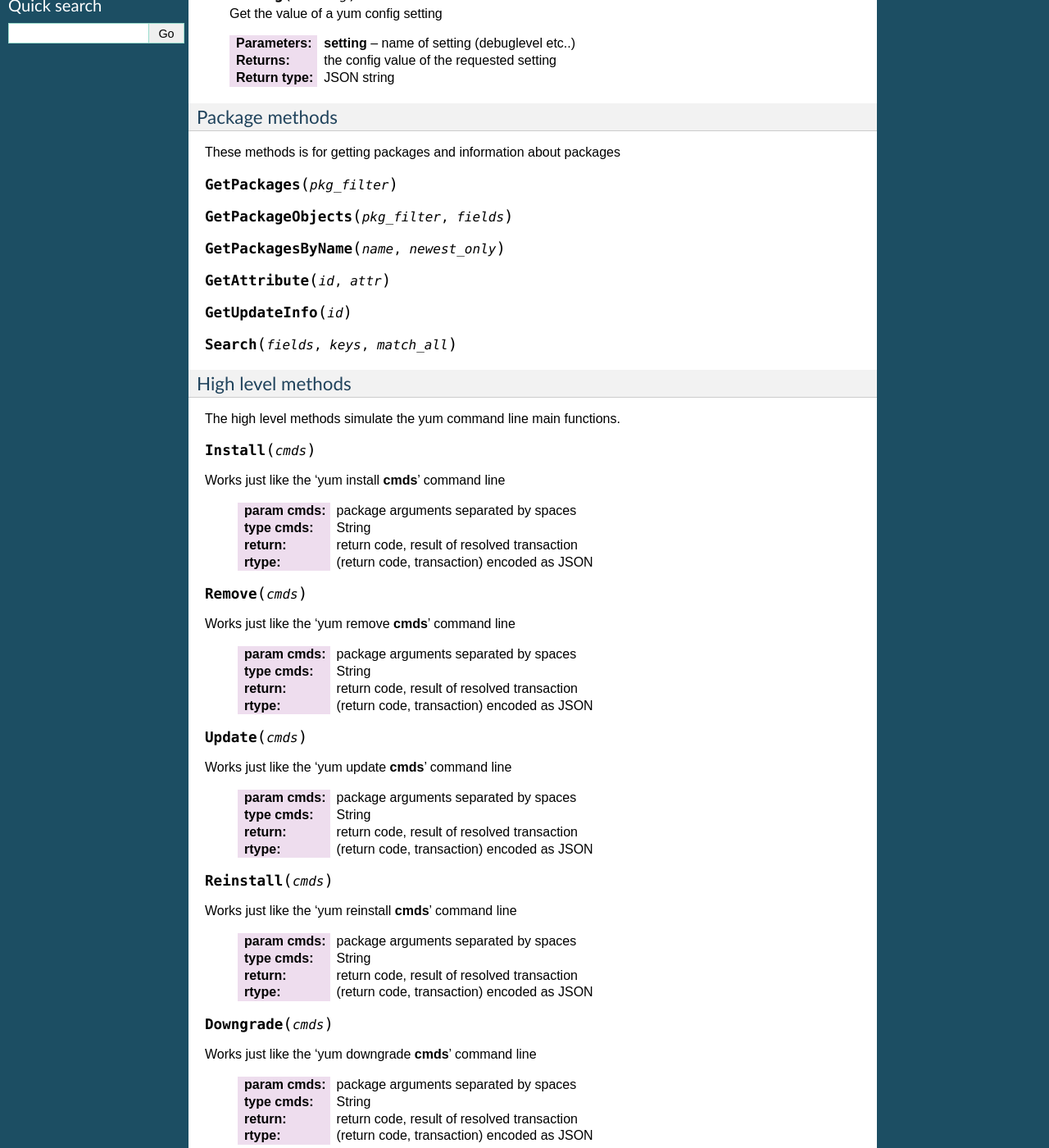
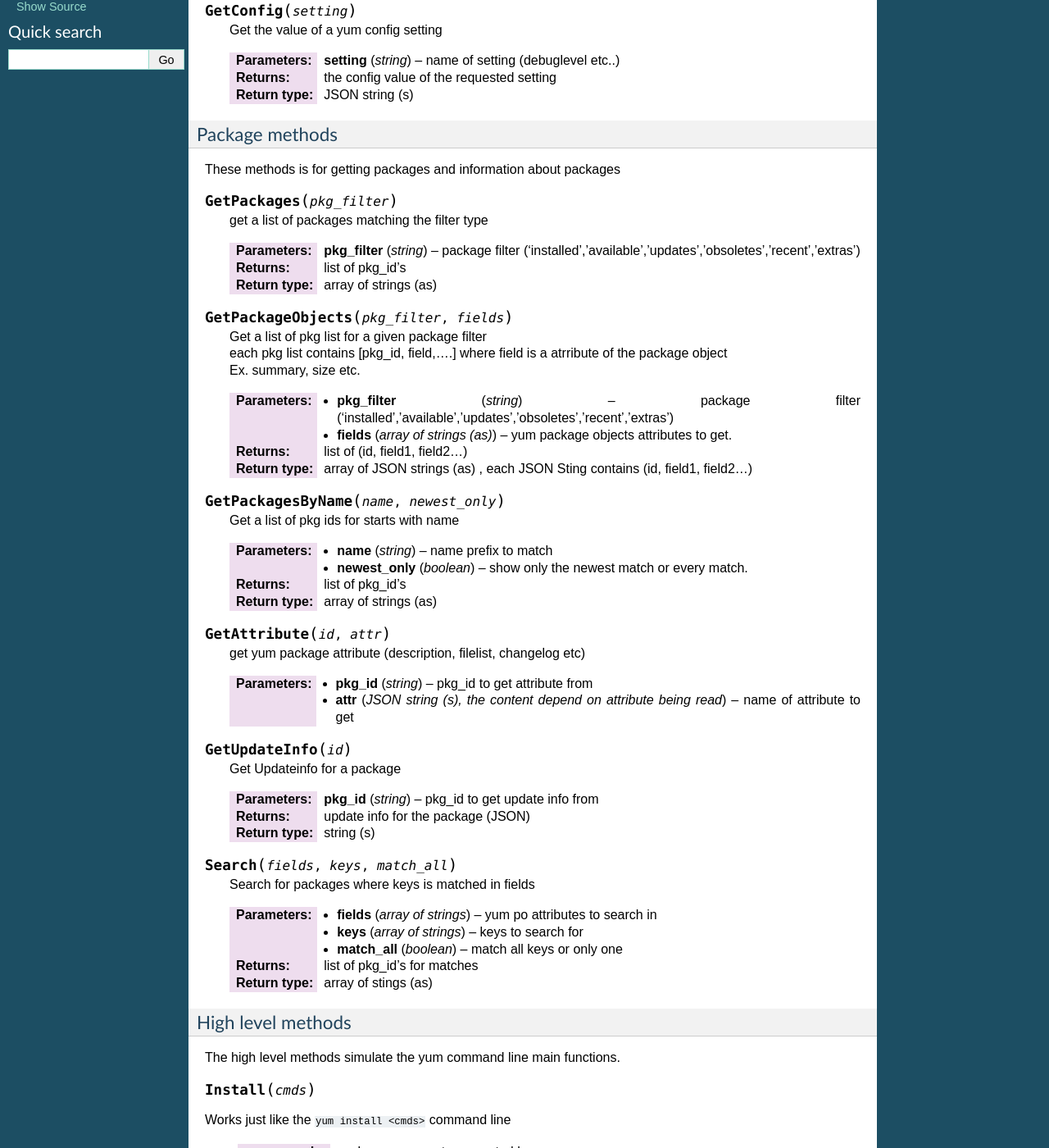
Before and after one commit to timlau/yum-daemon, a Sphinx documentation site: the page built from docs/server.rst, in a window 1280 px wide and 1400 px high, scrolled down 800 px. Shown: the whole window at 82% size. Built offline with Sphinx 7.4.7, drawn with Linux system fonts in a browser that asks for light colours; some of the changed text lies outside the part shown.

Commit message:
Doc updates

```diff
--- a/docs/conf.py
+++ b/docs/conf.py
@@ -21,7 +21,6 @@ import sys, os
 
 # -- General configuration -----------------------------------------------------
 sys.path.insert(0, os.path.abspath(os.path.join(os.getcwd(), "../")))
-sys.path.insert(0, os.path.abspath(os.path.join(os.getcwd(), "../server")))
 sys.path.insert(0, os.path.abspath(os.path.join(os.getcwd(), "../client")))
 
 
--- a/docs/index.rst
+++ b/docs/index.rst
@@ -1,4 +1,4 @@
-.. yum-daemon documentation master file, created by
+.. yumdaemon documentation master file, created by
    sphinx-quickstart on Sun May 27 11:18:17 2012.
    You can adapt this file completely to your liking, but it should at least
    contain the root `toctree` directive.
--- a/docs/server.rst
+++ b/docs/server.rst
@@ -1,8 +1,11 @@
 ==========================================
-yum-daemon DBus service API documentation
+yumdaemon DBus service API documentation
 ==========================================
 
-The yum-daemon is an easy way to utililize the power of the yum package manager from your own programs
+The yumdaemon is an easy way to utililize the power of the yum package manager from your own programs
+
+
+
 
 API Methods
 =============
@@ -10,17 +13,17 @@ API Methods
 Misc methods
 -------------
 
-.. py:function:: GetVersion()
+.. function:: GetVersion()
 
    Get the API version
 
    :return: string with API version
 
-.. py:function:: Lock()
+.. function:: Lock()
 
    Get the daemon Lock, if posible
 
-.. py:function:: Unlock()
+.. function:: Unlock()
 
    Get the daemon Lock, if posible
 
@@ -32,16 +35,18 @@ Repository and config methods
    Get the value a list of repo ids
 
    :param filter: filter to limit the listed repositories
-   :type filter: String
-   :return: list of strings with repo id's
+   :type filter: string
+   :return: list of repo id's
+   :rtype: array for stings (as)
 
 .. py:function:: GetRepo(repo_id)
 
    Get information about a give repo_id
 
    :param repo_id: repo id
+   :type repo_id: string
    :return: a dictionary with repo information
-   :rtype: JSON string
+   :rtype: JSON string (s)
 
 
 .. py:function:: GetConfig(setting)
@@ -49,67 +54,134 @@ Repository and config methods
    Get the value of a yum config setting
 
    :param setting: name of setting (debuglevel etc..)
+   :type setting: string
    :return:  the config value of the requested setting
-   :rtype: JSON string
+   :rtype: JSON string (s)
 
 Package methods
 ----------------
 
 These methods is for getting packages and information about packages
 
-.. py:function:: GetPackages(pkg_filter)
-.. py:function:: GetPackageObjects(pkg_filter, fields)
+.. function:: GetPackages(pkg_filter)
+
+   get a list of packages matching the filter type
+
+   :param pkg_filter: package filter ('installed','available','updates','obsoletes','recent','extras')
+   :type pkg_filter: string
+   :return: list of pkg_id's
+   :rtype: array of strings (as)
+
+
+
+.. function:: GetPackageObjects(pkg_filter, fields)
+
+   | Get a list of pkg list for a given package filter
+   | each pkg list contains [pkg_id, field,....] where field is a atrribute of the package object
+   | Ex. summary, size etc.
+
+   :param pkg_filter: package filter ('installed','available','updates','obsoletes','recent','extras')
+   :type pkg_filter: string
+   :param fields: yum package objects attributes to get.
+   :type fields: array of strings (as)
+   :return: list of (id, field1, field2...)
+   :rtype: array of JSON strings (as) , each JSON Sting contains (id, field1, field2...)
+
 .. py:function:: GetPackagesByName(name, newest_only)
+
+   Get a list of pkg ids for starts with name
+
+   :param name: name prefix to match
+   :type name: string
+   :param newest_only: show only the newest match or every match.
+   :type newest_only: boolean
+   :return: list of pkg_id's
+   :rtype: array of strings (as)
+
+
 .. py:function:: GetAttribute(id, attr,)
-.. py:function:: GetUpdateInfo(id,)
+
+   get yum package attribute (description, filelist, changelog etc)
+
+   :param pkg_id: pkg_id to get attribute from
+   :type pkg_id: string
+   :param attr: name of attribute to get
+   :type attr: JSON string (s), the content depend on attribute being read
+
+.. py:function:: GetUpdateInfo(id)
+
+   Get Updateinfo for a package
+
+   :param pkg_id: pkg_id to get update info from
+   :type pkg_id: string
+   :return: update info for the package (JSON)
+   :rtype: string (s)
+
 .. py:function:: Search(fields, keys, match_all )
+
+   Search for packages where keys is matched in fields
+
+   :param fields: yum po attributes to search in
+   :type fields: array of strings
+   :param keys: keys to search for
+   :type keys: array of strings
+   :param match_all: match all keys or only one
+   :type match_all: boolean
+   :return: list of pkg_id's for matches
+   :rtype: array of stings (as)
+
 
 High level methods
 -------------------
 The high level methods simulate the yum command line main functions.
 
 .. py:function:: Install(cmds)
-Works just like the 'yum install **cmds**' command line
+
+Works just like the ``yum install <cmds>`` command line
 
    :param cmds: package arguments separated by spaces
-   :type cmds: String
-   :return: return code, result of resolved transaction
-   :rtype: (return code, transaction) encoded as JSON
+   :type cmds: string
+   :return: return code, result of resolved transaction (rc = 2 is ok, else failure)
+   :rtype: (return code, transaction) encoded as JSON string
 
 .. py:function:: Remove(cmds)
-Works just like the 'yum remove **cmds**' command line
+
+Works just like the ``yum install <cmds>`` command line
 
    :param cmds: package arguments separated by spaces
-   :type cmds: String
-   :return: return code, result of resolved transaction
-   :rtype: (return code, transaction) encoded as JSON
+   :type cmds: string
+   :return: return code, result of resolved transaction (rc = 2 is ok, else failure)
+   :rtype: (return code, transaction) encoded as JSON string
 
 
 .. py:function:: Update(cmds)
-Works just like the 'yum update **cmds**' command line
+
+Works just like the ``yum install <cmds>`` command line
 
    :param cmds: package arguments separated by spaces
-   :type cmds: String
-   :return: return code, result of resolved transaction
-   :rtype: (return code, transaction) encoded as JSON
+   :type cmds: string
+   :return: return code, result of resolved transaction (rc = 2 is ok, else failure)
+   :rtype: (return code, transaction) encoded as JSON string
 
 
 .. py:function:: Reinstall(cmds)
-Works just like the 'yum reinstall **cmds**' command line
+
+Works just like the ``yum install <cmds>`` command line
 
    :param cmds: package arguments separated by spaces
-   :type cmds: String
-   :return: return code, result of resolved transaction
-   :rtype: (return code, transaction) encoded as JSON
+   :type cmds: string
+   :return: return code, result of resolved transaction (rc = 2 is ok, else failure)
+   :rtype: (return code, transaction) encoded as JSON string
 
 
 .. py:function:: Downgrade(cmds)
-Works just like the 'yum downgrade **cmds**' command line
+
+Works just like the ``yum install <cmds>`` command line
 
    :param cmds: package arguments separated by spaces
-   :type cmds: String
-   :return: return code, result of resolved transaction
-   :rtype: (return code, transaction) encoded as JSON
+   :type cmds: string
+   :return: return code, result of resolved transaction (rc = 2 is ok, else failure)
+   :rtype: (return code, transaction) encoded as JSON string
 
 
 
@@ -118,9 +190,49 @@ Transaction methods
 These methods is for handling the current yum transaction
 
 .. py:function:: AddTransaction(id, action)
+
+   Add an package to the current transaction
+
+   :param id: package id for the package to add
+   :type id: string
+   :param action: the action to perform ( install, update, remove, obsolete, reinstall, downgrade, localinstall )
+   :type action: string
+
 .. py:function:: ClearTransaction()
+
+   Clear the current transaction
+
 .. py:function:: GetTransaction()
+
+   Get the currrent transaction
+
 .. py:function:: BuildTransaction()
+
+   Depsolve the current transaction
+
+   :return: return code, result of resolved transaction (rc = 2 is ok, else failure)
+   :rtype: (return code, transaction) encoded as JSON string
+
+
 .. py:function:: RunTransaction()
 
+   Execute the current transaction
+
+Groups
+-------
+
+Methods to work with yum groups and categories
+
 .. py:function:: GetGroups( )
+
+.. note::
+
+   More to come in the future, methods to install groups etc. has to be defined and implemented
+History
+--------
+
+Methods to work with the yum history
+
+.. note::
+
+   Has not been defined and implemented yet
```
Also changed, not shown: 1 other file.
